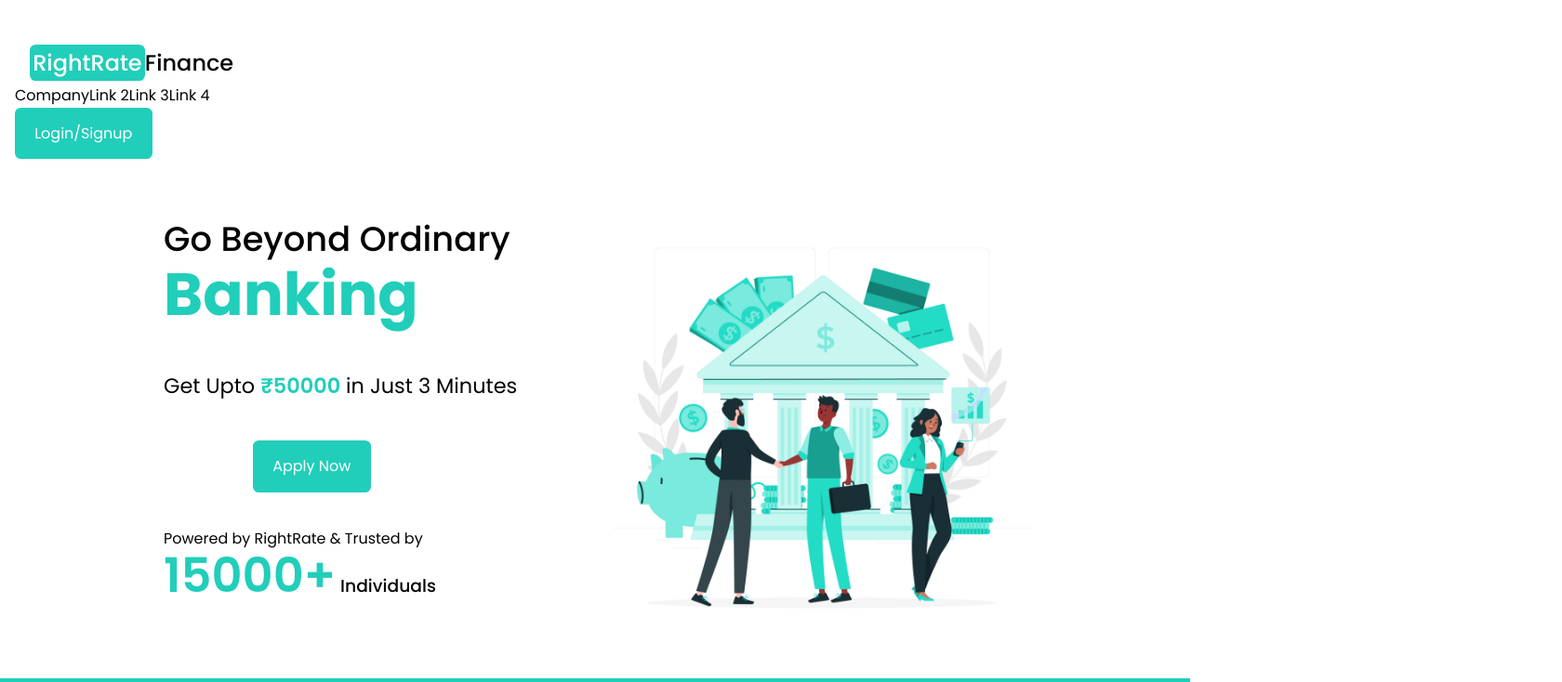
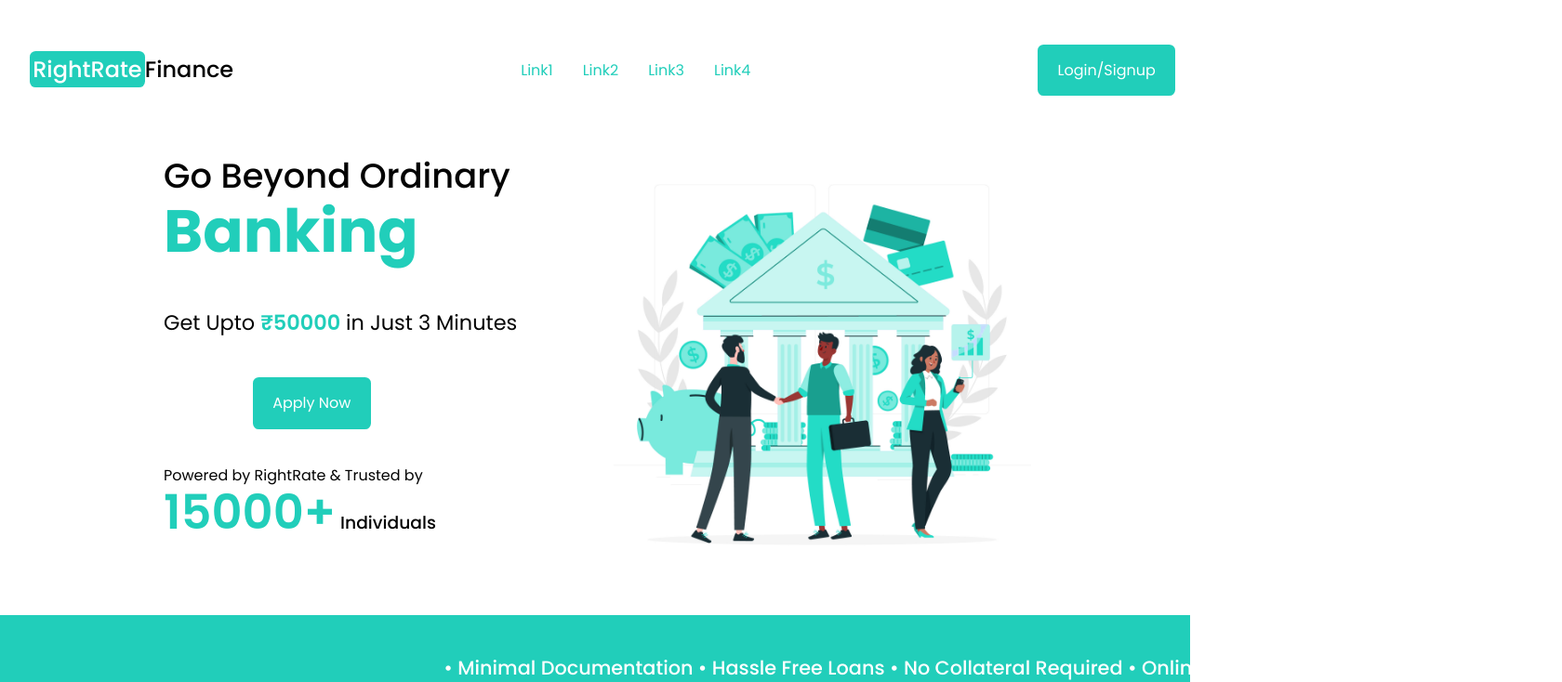
Before and after one commit to bharatyws/RightRate, a React (Create React App) app: page / in a window 1280 px wide. Shown: the top 734 px of the page at 93% size, 1680 px wide, since content can reach past the window. Built offline with nearby package versions, Linux system fonts and the light colour scheme; the HTML template or start-up script is replaced by a standard one.

Commit message:
changes in navbar marquee & whyrightrate

```diff
--- a/src/components/applynow/applynow.css
+++ b/src/components/applynow/applynow.css
@@ -31,41 +31,39 @@
 }
 
 .steps:not(:last-child):after {
-    content: '';
+  content: "";
   width: 2px;
   height: 2.5rem;
   background: var(--color-grey);
+  margiin-left: 1rem;
 }
 
-.applynow__graphics>img {
+.applynow__graphics > img {
   border-radius: 1rem 1rem 0 0;
 }
-
 
 /* ====================== MEDIA QUERRY (FOR TABLETS)===================== */
 
 @media screen and (max-width: 1024px) {
-    .container{
+  .container {
     width: var(--container-width-md);
   }
 }
 
-
 /* ====================== MEDIA QUERRY (FOR TABLETS)===================== */
 
 @media screen and (max-width: 600px) {
-
   .container {
     width: var(--container-width-lg);
     text-align: center;
   }
 
-    .applynow__container >h1{
+  .applynow__container > h1 {
     margin-bottom: 2rem;
     font-size: 2rem;
   }
 
-    .steps{
+  .steps {
     grid-template-columns: 1fr;
   }
 
@@ -73,7 +71,7 @@
     grid-template-columns: 1fr;
   }
 
-    .applynow__graphics>img {
+  .applynow__graphics > img {
     border-radius: 0.4rem;
   }
 }
--- a/src/components/mover/mover.css
+++ b/src/components/mover/mover.css
@@ -13,10 +13,10 @@
 
 @keyframes marquee {
   0% {
-      transform: translateX(100%)
+    transform: translateX(100%);
   }
   100% {
-      transform: translateX(-100%);
+    transform: translateX(-66.6%);
   }
 }
 
@@ -29,7 +29,6 @@
   }
 }
 
-
 /* ====================== MEDIA QUERRY (FOR TABLETS)===================== */
 
 @media screen and (max-width: 600px) {
--- a/src/components/navbar/Navbar.jsx
+++ b/src/components/navbar/Navbar.jsx
@@ -10,10 +10,10 @@
 
         <nav>
             <ul>
-                <li>Company</li>
-                <li>Link 2</li>
-                <li>Link 3</li>
-                <li>Link 4</li>
+                <li><a href="#"> Link1</a></li>
+                <li><a href="#"> Link2</a></li>
+                <li><a href="#"> Link3</a></li>
+                <li><a href="#"> Link4</a></li>
             </ul>
         </nav>
 
--- a/src/components/navbar/navbar.css
+++ b/src/components/navbar/navbar.css
@@ -1,8 +1,11 @@
-.navbar{
+.navbar {
   padding: 1rem;
+  display: flex;
+  align-items: center;
+  justify-content: space-between;
 }
 
-.navbar__logo > h2 >span{
+.navbar__logo > h2 > span {
   background-color: var(--color-primary);
   color: var(--color-white);
   padding: 0.2rem;
@@ -12,7 +15,9 @@
 
 ul {
   list-style-type: none;
-    overflow: hidden;;
+  overflow: hidden;
+  display: flex;
+  justify-content: space-between;
 }
 
 li {
--- a/src/components/whyRightrate/WhyRightrate.jsx
+++ b/src/components/whyRightrate/WhyRightrate.jsx
@@ -15,7 +15,7 @@
         </div>
         <div className="whyrightrate__content">
             <div className="content__items"><span className='icons'><FaClock/></span><p>Apply in Few Minutes</p></div>
-            <div className="content__items"><span className='icons'><BsCalendarDateFill/></span><p>Get Money in 2-4 Working Days</p></div>
+            <div className="content__items"><span className='icons'><BsCalendarDateFill/></span><p>Get Money in Few Days</p></div>
             <div className="content__items"><span className='icons'><BsFillLightningFill/></span><p>Fast Approval</p></div>
             <div className="content__items"><span className='icons'><MdHomeWork/></span><p>No Branch Visit</p></div>
             <div className="content__items"><span className='icons'><FaMoneyBillTransfer/></span><p>Easy Tenure</p></div>
```
Also changed, not shown: 1 other file (tests, documents, lock files or other folders). Lines whose indentation alone changed are shown as unchanged.
